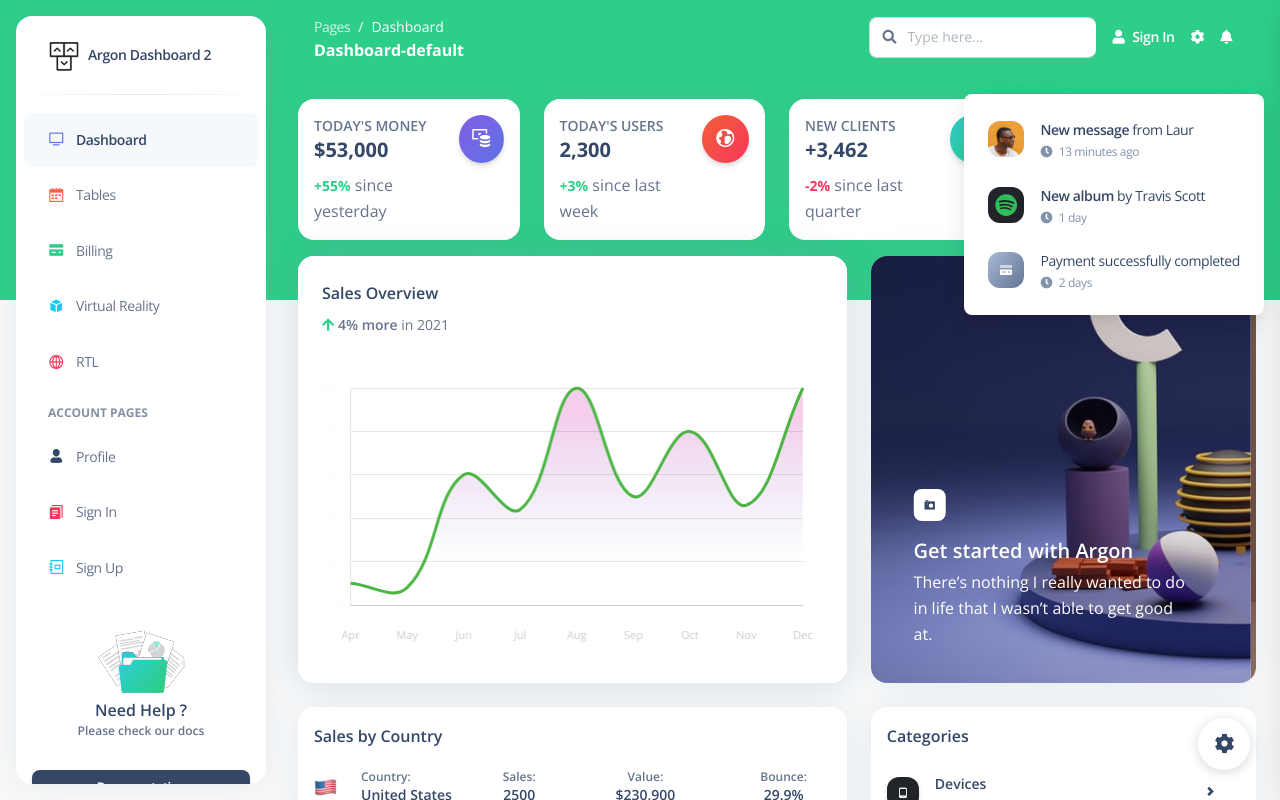
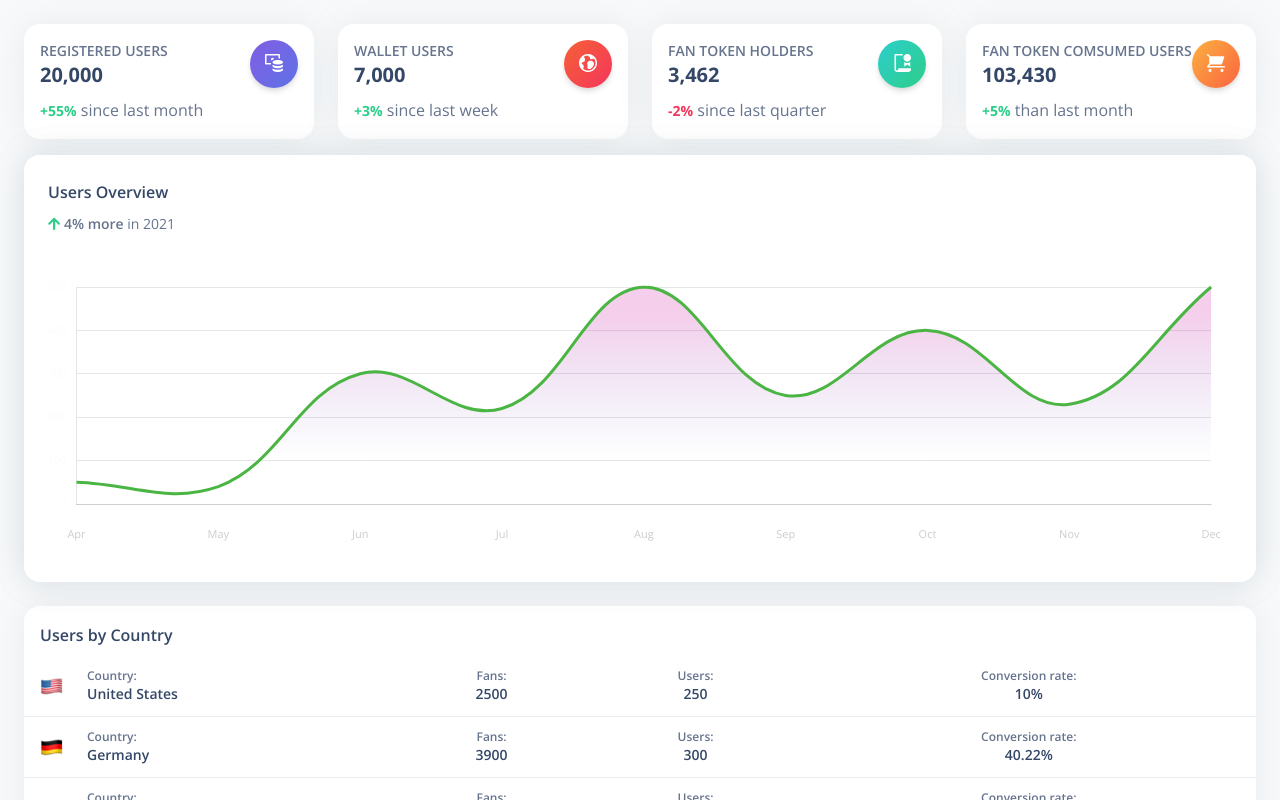
Before and after one commit to yang-tech-xyz/dashboard, a Vue app: page /dashboard-default in a window 1280 px wide. Shown: the top 800 px of the page. Built offline with nearby package versions, Linux system fonts and the light colour scheme.

Commit message:
update dashboard for single page

```diff
--- a/src/App.vue
+++ b/src/App.vue
@@ -13,58 +13,10 @@ Coded by www.creative-tim.com
 * The above copyright notice and this permission notice shall be included in all copies or substantial portions of the Software.
 -->
 <script setup>
-import { computed } from "vue";
-import { useStore } from "vuex";
-import Sidenav from "./examples/Sidenav";
-import Configurator from "@/examples/Configurator.vue";
-import Navbar from "@/examples/Navbars/Navbar.vue";
-import AppFooter from "@/examples/Footer.vue";
-
-const store = useStore();
-const isNavFixed = computed(() => store.state.isNavFixed);
-const darkMode = computed(() => store.state.darkMode);
-const isAbsolute = computed(() => store.state.isAbsolute);
-const showSidenav = computed(() => store.state.showSidenav);
-const layout = computed(() => store.state.layout);
-const showNavbar = computed(() => store.state.showNavbar);
-const showFooter = computed(() => store.state.showFooter);
-const showConfig = computed(() => store.state.showConfig);
-const hideConfigButton = computed(() => store.state.hideConfigButton);
-const toggleConfigurator = () => store.commit("toggleConfigurator");
-
-const navClasses = computed(() => {
-  return {
-    "position-sticky bg-white left-auto top-2 z-index-sticky":
-      isNavFixed.value && !darkMode.value,
-    "position-sticky bg-default left-auto top-2 z-index-sticky":
-      isNavFixed.value && darkMode.value,
-    "position-absolute px-4 mx-0 w-100 z-index-2": isAbsolute.value,
-    "px-0 mx-4": !isAbsolute.value,
-  };
-});
+// All unused imports and variables removed
 </script>
 <template>
-  <div
-    v-show="layout === 'landing'"
-    class="landing-bg h-100 bg-gradient-primary position-fixed w-100"
-  ></div>
-
-  <sidenav v-if="showSidenav" />
-
-  <main
-    class="main-content position-relative max-height-vh-100 h-100 border-radius-lg"
-  >
-    <!-- nav -->
-
-    <navbar :class="[navClasses]" v-if="showNavbar" />
-
+  <div id="app">
     <router-view />
-
-    <app-footer v-show="showFooter" />
-
-    <configurator
-      :toggle="toggleConfigurator"
-      :class="[showConfig ? 'show' : '', hideConfigButton ? 'd-none' : '']"
-    />
-  </main>
+  </div>
 </template>
--- a/src/assets/scss/argon-dashboard.scss
+++ b/src/assets/scss/argon-dashboard.scss
@@ -28,3 +28,15 @@
 
 // Custom Variables
 @import "argon-dashboard/custom/styles";
+
+// Add these styles to override navigation-related spacing
+#app {
+  padding: 0;
+  margin: 0;
+  width: 100%;
+}
+
+.container-fluid {
+  padding-left: 24px;
+  padding-right: 24px;
+}
--- a/src/views/Dashboard.vue
+++ b/src/views/Dashboard.vue
@@ -1,8 +1,6 @@
 <script setup>
 import MiniStatisticsCard from "@/examples/Cards/MiniStatisticsCard.vue";
 import GradientLineChart from "@/examples/Charts/GradientLineChart.vue";
-import Carousel from "./components/Carousel.vue";
-import CategoriesList from "./components/CategoriesList.vue";
 
 import US from "@/assets/img/icons/flags/US.png";
 import DE from "@/assets/img/icons/flags/DE.png";
@@ -13,28 +11,28 @@ const sales = {
   us: {
     country: "United States",
     sales: 2500,
-    value: "$230,900",
-    bounce: "29.9%",
+    value: "250",
+    bounce: "10%",
     flag: US,
   },
   germany: {
     country: "Germany",
-    sales: "3.900",
-    value: "$440,000",
+    sales: "3900",
+    value: "300",
     bounce: "40.22%",
     flag: DE,
   },
   britain: {
     country: "Great Britain",
-    sales: "1.400",
-    value: "$190,700",
+    sales: "1400",
+    value: "$140",
     bounce: "23.44%",
     flag: GB,
   },
   brasil: {
     country: "Brasil",
-    sales: "562",
-    value: "$143,960",
+    sales: "5620",
+    value: "560",
     bounce: "32.14%",
     flag: BR,
   },
@@ -47,11 +45,11 @@ const sales = {
         <div class="row">
           <div class="col-lg-3 col-md-6 col-12">
             <mini-statistics-card
-              title="Today's Money"
-              value="$53,000"
+              title="Registered users"
+              value="20,000"
               description="<span
                 class='text-sm font-weight-bolder text-success'
-                >+55%</span> since yesterday"
+                >+55%</span> since last month"
               :icon="{
                 component: 'ni ni-money-coins',
                 background: 'bg-gradient-primary',
@@ -61,8 +59,8 @@ const sales = {
           </div>
           <div class="col-lg-3 col-md-6 col-12">
             <mini-statistics-card
-              title="Today's Users"
-              value="2,300"
+              title="Wallet Users"
+              value="7,000"
               description="<span
                 class='text-sm font-weight-bolder text-success'
                 >+3%</span> since last week"
@@ -75,8 +73,8 @@ const sales = {
           </div>
           <div class="col-lg-3 col-md-6 col-12">
             <mini-statistics-card
-              title="New Clients"
-              value="+3,462"
+              title="fan token holders"
+              value="3,462"
               description="<span
                 class='text-sm font-weight-bolder text-danger'
                 >-2%</span> since last quarter"
@@ -89,8 +87,8 @@ const sales = {
           </div>
           <div class="col-lg-3 col-md-6 col-12">
             <mini-statistics-card
-              title="Sales"
-              value="$103,430"
+              title="fan token comsumed users"
+              value="103,430"
               description="<span
                 class='text-sm font-weight-bolder text-success'
                 >+5%</span> than last month"
@@ -103,12 +101,12 @@ const sales = {
           </div>
         </div>
         <div class="row">
-          <div class="col-lg-7 mb-lg">
+          <div class="col-lg-12 mb-lg">
             <!-- line chart -->
             <div class="card z-index-2">
               <gradient-line-chart
                 id="chart-line"
-                title="Sales Overview"
+                title="Users Overview"
                 description="<i class='fa fa-arrow-up text-success'></i>
       <span class='font-weight-bold'>4% more</span> in 2021"
                 :chart="{
@@ -125,7 +123,7 @@ const sales = {
                   ],
                   datasets: [
                     {
-                      label: 'Mobile Apps',
+                      label: 'new users',
                       data: [50, 40, 300, 220, 500, 250, 400, 230, 500],
                     },
                   ],
@@ -133,16 +131,13 @@ const sales = {
               />
             </div>
           </div>
-          <div class="col-lg-5">
-            <carousel />
-          </div>
         </div>
         <div class="row mt-4">
-          <div class="col-lg-7 mb-lg-0 mb-4">
+          <div class="col-lg-12 mb-lg-0 mb-4">
             <div class="card">
               <div class="p-3 pb-0 card-header">
                 <div class="d-flex justify-content-between">
-                  <h6 class="mb-2">Sales by Country</h6>
+                  <h6 class="mb-2">Users by Country</h6>
                 </div>
               </div>
               <div class="table-responsive">
@@ -164,19 +159,19 @@ const sales = {
                       </td>
                       <td>
                         <div class="text-center">
-                          <p class="mb-0 text-xs font-weight-bold">Sales:</p>
+                          <p class="mb-0 text-xs font-weight-bold">Fans:</p>
                           <h6 class="mb-0 text-sm">{{ sale.sales }}</h6>
                         </div>
                       </td>
                       <td>
                         <div class="text-center">
-                          <p class="mb-0 text-xs font-weight-bold">Value:</p>
+                          <p class="mb-0 text-xs font-weight-bold">Users:</p>
                           <h6 class="mb-0 text-sm">{{ sale.value }}</h6>
                         </div>
                       </td>
                       <td class="text-sm align-middle">
                         <div class="text-center col">
-                          <p class="mb-0 text-xs font-weight-bold">Bounce:</p>
+                          <p class="mb-0 text-xs font-weight-bold">Conversion rate:</p>
                           <h6 class="mb-0 text-sm">{{ sale.bounce }}</h6>
                         </div>
                       </td>
@@ -186,38 +181,6 @@ const sales = {
               </div>
             </div>
           </div>
-          <div class="col-lg-5">
-            <categories-list
-              :categories="[
-                {
-                  icon: {
-                    component: 'ni ni-mobile-button',
-                    background: 'dark',
-                  },
-                  label: 'Devices',
-                  description: '250 in stock <strong>346+ sold</strong>',
-                },
-                {
-                  icon: {
-                    component: 'ni ni-tag',
-                    background: 'dark',
-                  },
-                  label: 'Tickets',
-                  description: '123 closed <strong>15 open</strong>',
-                },
-                {
-                  icon: { component: 'ni ni-box-2', background: 'dark' },
-                  label: 'Error logs',
-                  description: '1 is active <strong>40 closed</strong>',
-                },
-                {
-                  icon: { component: 'ni ni-satisfied', background: 'dark' },
-                  label: 'Happy Users',
-                  description: '+ 430',
-                },
-              ]"
-            />
-          </div>
         </div>
       </div>
     </div>
--- a/src/views/Home.vue
+++ b/src/views/Home.vue
@@ -1,6 +1,9 @@
 <script setup>
 import DefaultDashboard from "@/views/dashboards/Default.vue";
 </script>
+
 <template>
-  <default-dashboard />
+  <div class="py-4 container-fluid">
+    <default-dashboard />
+  </div>
 </template>
```
